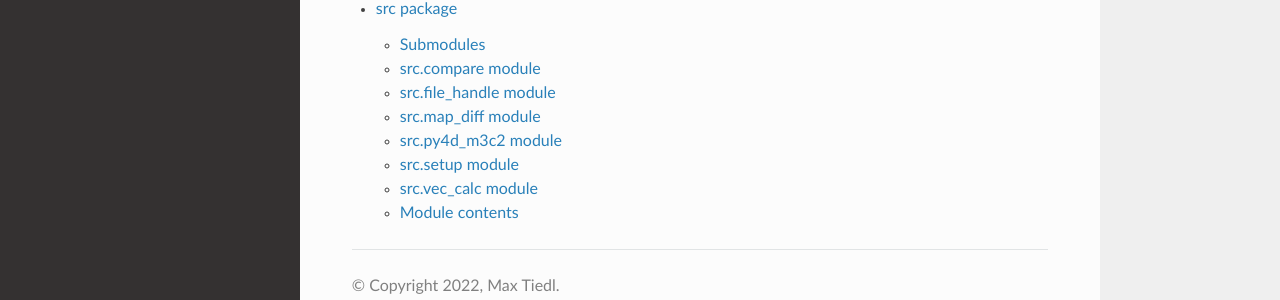
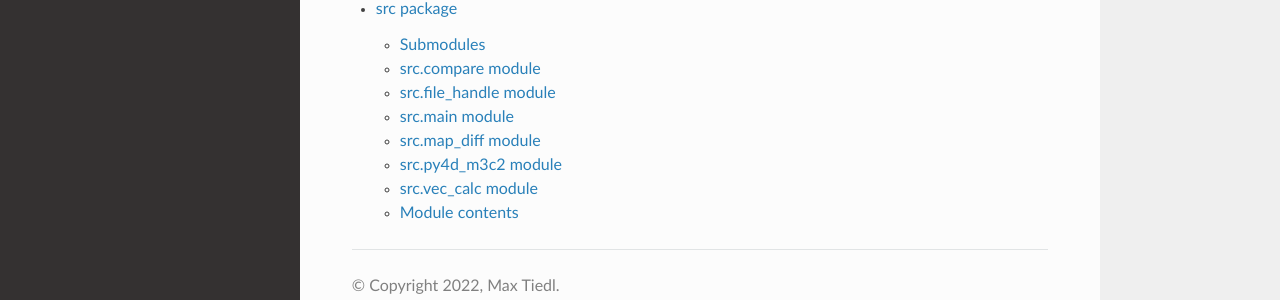
Before and after one commit to tiedl25/compare_py4dgeo_cc, a Sphinx documentation site: the page built from docs/source/modules.rst, in a window 1280 px wide. Shown: the part 163-463 px from the top of the page. Built offline with Sphinx 7.4.7 and the Read the Docs theme 2.0.0, drawn with Linux system fonts in a browser that asks for light colours; some of the changed lines change nothing that is shown.

```diff
--- a/docs/source/src.rst
+++ b/docs/source/src.rst
@@ -20,6 +20,14 @@
    :undoc-members:
    :show-inheritance:
 
+src.main module
+---------------
+
+.. automodule:: src.main
+   :members:
+   :undoc-members:
+   :show-inheritance:
+
 src.map\_diff module
 --------------------
 
@@ -32,14 +40,6 @@
 ---------------------
 
 .. automodule:: src.py4d_m3c2
-   :members:
-   :undoc-members:
-   :show-inheritance:
-
-src.setup module
-----------------
-
-.. automodule:: src.setup
    :members:
    :undoc-members:
    :show-inheritance:
```
Also changed, not shown: 14 other files.
